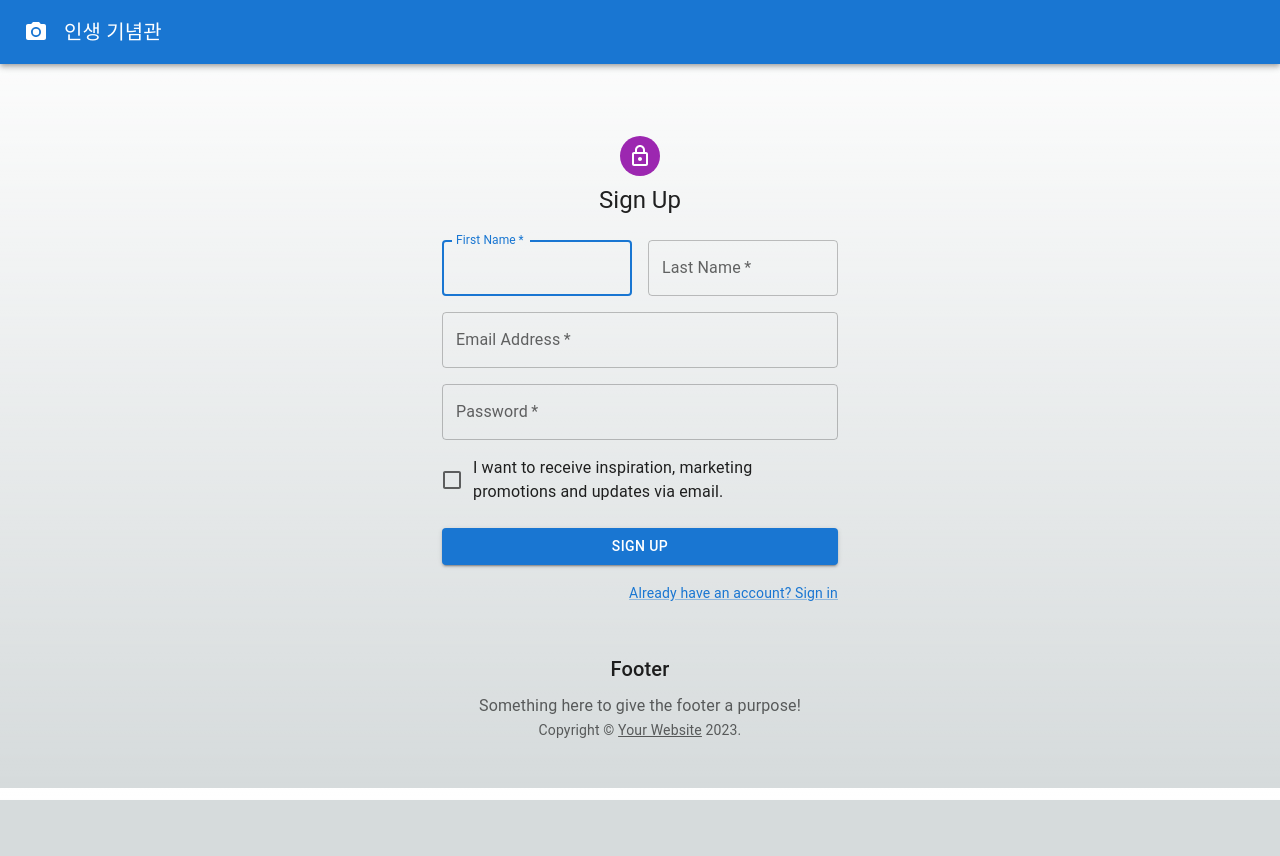
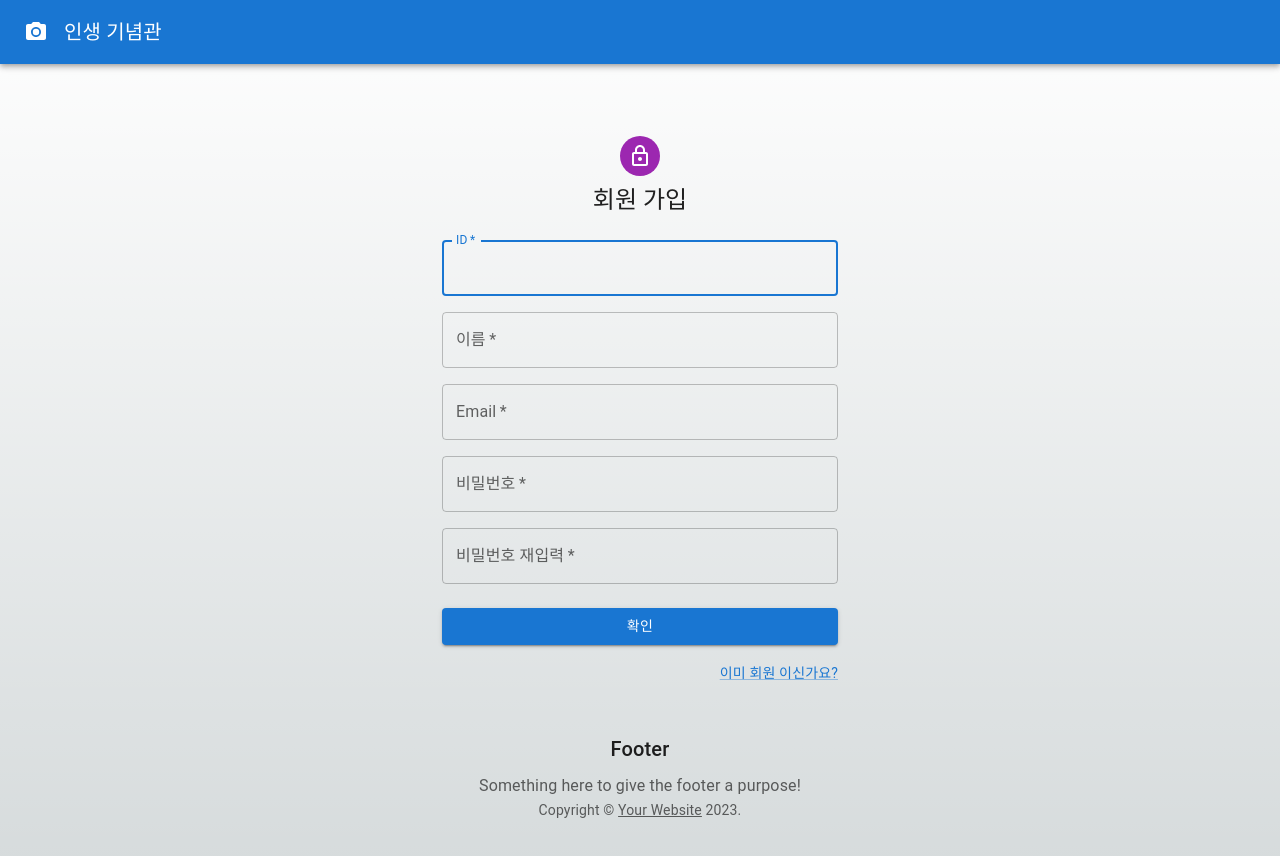
Before and after one commit to Genithlabs/Memorial, a Next.js app: page /signup in a window 1280 px wide. Shown: the top 856 px of the page. Before the commit the page ends 800 px from the top, so only its background shows below. Built offline with nearby package versions, Linux system fonts and the light colour scheme.

Commit message:
회원 가입 시 필요한 폼을 추가/수정합니다.

```diff
--- a/components/SignUp.tsx
+++ b/components/SignUp.tsx
@@ -29,8 +29,11 @@ export default function SignUp() {
 		event.preventDefault();
 		const data = new FormData(event.currentTarget);
 		console.log({
+			user_id: data.get('user_id'),
+			user_name: data.get('user_name'),
 			email: data.get('email'),
-			password: data.get('password'),
+			user_password: data.get('user_password'),
+			re_password: data.get('re_user_password'),
 		});
 	};
 
@@ -49,29 +52,29 @@ export default function SignUp() {
 						<LockOutlinedIcon />
 					</Avatar>
 					<Typography component="h1" variant="h5">
-						Sign Up
+						회원 가입
 					</Typography>
 					<Box component="form" noValidate onSubmit={handleSubmit} sx={{ mt: 3 }}>
 						<Grid container spacing={2}>
-							<Grid item xs={12} sm={6}>
+							<Grid item xs={12}>
 								<TextField
 									autoComplete="given-name"
-									name="firstName"
+									name="user_id"
 									required
 									fullWidth
-									id="firstName"
-									label="First Name"
+									id="user_id"
+									label="ID"
 									autoFocus
 								/>
 							</Grid>
-							<Grid item xs={12} sm={6}>
+							<Grid item xs={12}>
 								<TextField
+									autoComplete="given-name"
+									name="user_name"
 									required
 									fullWidth
-									id="lastName"
-									label="Last Name"
-									name="lastName"
-									autoComplete="family-name"
+									id="user_name"
+									label="이름"
 								/>
 							</Grid>
 							<Grid item xs={12}>
@@ -79,26 +82,28 @@ export default function SignUp() {
 									required
 									fullWidth
 									id="email"
-									label="Email Address"
+									label="Email"
 									name="email"
-									autoComplete="email"
 								/>
 							</Grid>
 							<Grid item xs={12}>
 								<TextField
 									required
 									fullWidth
-									name="password"
-									label="Password"
+									name="user_password"
+									label="비밀번호"
 									type="password"
-									id="password"
-									autoComplete="new-password"
+									id="user_password"
 								/>
 							</Grid>
 							<Grid item xs={12}>
-								<FormControlLabel
-									control={<Checkbox value="allowExtraEmails" color="primary" />}
-									label="I want to receive inspiration, marketing promotions and updates via email."
+								<TextField
+									required
+									fullWidth
+									name="re_user_password"
+									label="비밀번호 재입력"
+									type="password"
+									id="re_user_password"
 								/>
 							</Grid>
 						</Grid>
@@ -108,13 +113,13 @@ export default function SignUp() {
 							variant="contained"
 							sx={{ mt: 3, mb: 2 }}
 						>
-							Sign Up
+							확인
 						</Button>
 						<Grid container justifyContent="flex-end">
 							<Grid item>
 								<NextLink href="/signin" passHref>
 									<MUILink variant="body2" component={"button"}>
-										Already have an account? Sign in
+										이미 회원 이신가요?
 									</MUILink>
 								</NextLink>
 							</Grid>
```
